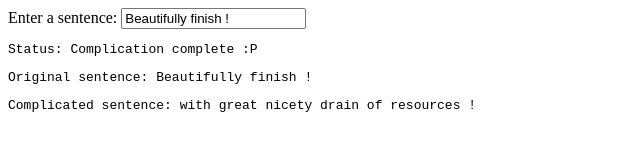
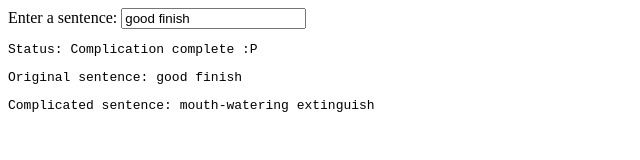
Before and after one commit to har777/sentence-complicator-app, a plain HTML site: page index.html in a window 1280 px wide. Shown: the whole page, without its empty margins (0-640 px from the left). Drawn offline with nearby package versions, Linux system fonts and the light colour scheme.

Commit message:
Change default sentence.

```diff
--- a/index.html
+++ b/index.html
@@ -18,8 +18,8 @@
         var vm = new Vue({
             el: '#vue-instance',
             data: {
-                simpleSentence: 'Beautifully finish !',
-                complicatedSentence: 'with great nicety drain of resources !',
+                simpleSentence: 'good finish',
+                complicatedSentence: 'mouth-watering extinguish',
                 status: 'Complication complete :P'
             },
             watch: {
```
